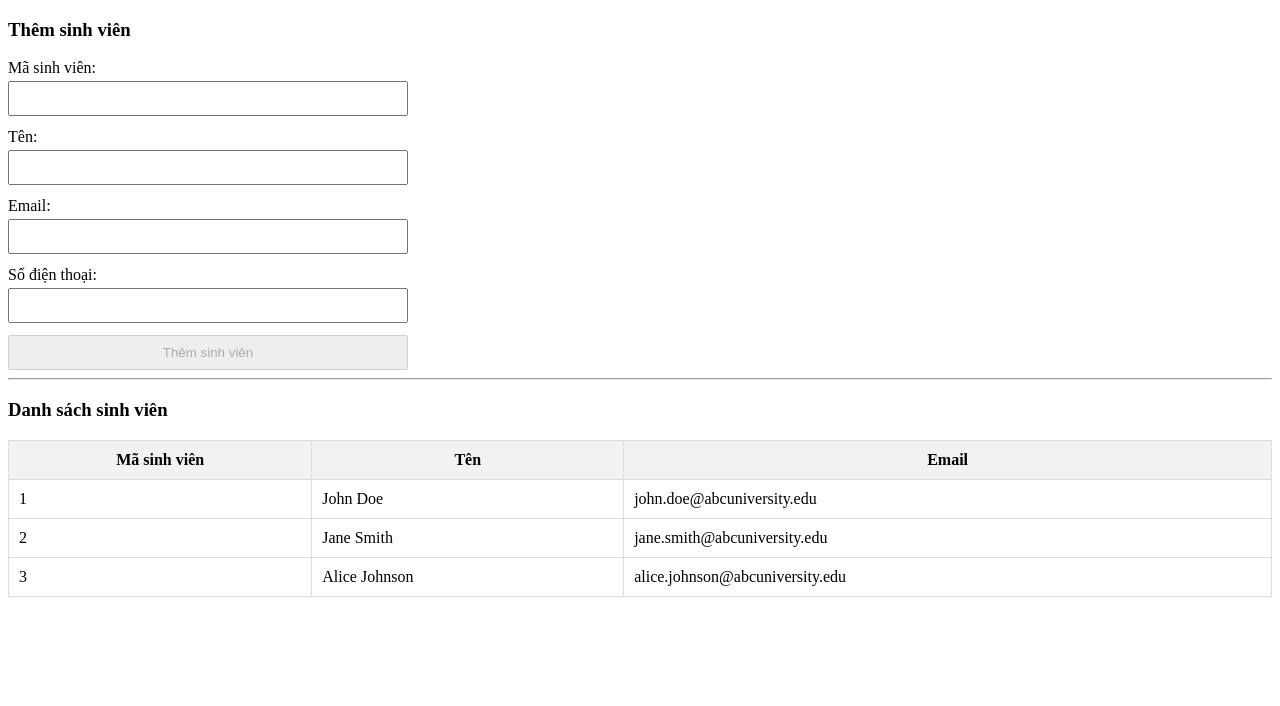
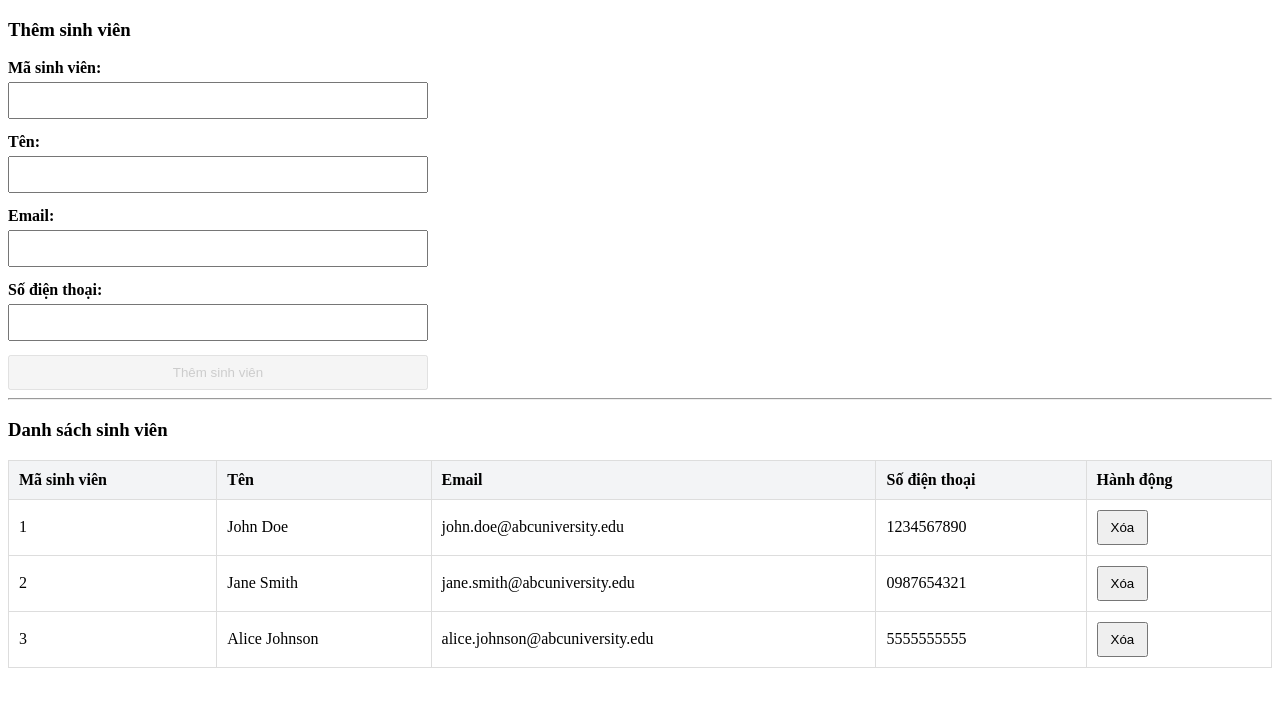
Before and after one commit to hoangbt5333/Student-Management, an Angular app: page / in a window 1280 px wide. Shown: the top 706 px of the page. Built offline with nearby package versions, Linux system fonts and the light colour scheme.

Commit message:
complete func addStudent and deleteStudent

```diff
--- a/src/app/pages/student-list/student-list.css
+++ b/src/app/pages/student-list/student-list.css
@@ -1,35 +1,27 @@
-table {
-    width: 100%;
-    border-collapse: collapse;
-}
-
-th, td {
-    border: 1px solid #ddd;
-    padding: 10px;
-}
-
-th {
-    background-color: #f2f2f2;
-}
 
 form {
   display: flex;
   flex-direction: column;
-  gap: 12px;
-  max-width: 400px;
+  gap: 14px;
+  max-width: 420px;
 }
 
-input {
+form label {
   display: block;
+  margin-bottom: 5px;
+  font-weight: 600;
+}
+
+form input {
   width: 100%;
   box-sizing: border-box;
-  padding: 8px;
-  margin-top: 4px;
+  padding: 9px;
 }
 
 .error {
-  color: red;
-  margin: 4px 0;
+  color: #dc2626;
+  margin: 5px 0 0;
+  font-size: 14px;
 }
 
 button {
@@ -39,4 +31,22 @@ button {
 
 button:disabled {
   cursor: not-allowed;
+  opacity: 0.6;
 }
+
+table {
+  width: 100%;
+  border-collapse: collapse;
+  margin-top: 12px;
+}
+
+th,
+td {
+  border: 1px solid #ddd;
+  padding: 10px;
+  text-align: left;
+}
+
+th {
+  background: #f3f4f6;
+}
--- a/src/app/pages/student-list/student-list.html
+++ b/src/app/pages/student-list/student-list.html
@@ -60,6 +60,8 @@
                 <th>Mã sinh viên</th>
                 <th>Tên</th>
                 <th>Email</th>
+                <th>Số điện thoại</th>
+                <th>Hành động</th>
             </tr>
         </thead>
         <tbody>
@@ -68,6 +70,10 @@
                     <td>{{ student.id }}</td>
                     <td>{{ student.name }}</td>
                     <td>{{ student.email }}</td>
+                    <td>{{ student.phone }}</td>
+                    <td>
+                        <button class="btn btn-danger" (click)="deleteStudent(student.id)">Xóa</button>
+                    </td>
                 </tr>
             }
         </tbody>
--- a/src/app/pages/student-list/student-list.ts
+++ b/src/app/pages/student-list/student-list.ts
@@ -1,6 +1,12 @@
 import { Component, inject } from '@angular/core';
 import { FormBuilder, ReactiveFormsModule, Validators } from '@angular/forms';
 
+interface Student {
+  id: string;
+  name: string;
+  email: string;
+  phone: string;
+}
 
 @Component({
   imports: [ ReactiveFormsModule],
@@ -13,9 +19,9 @@ export class StudentList {
   private fb = inject(FormBuilder);
 
   students = [
-    { id: 1, name: 'John Doe', email: 'john.doe@abcuniversity.edu' },
-    { id: 2, name: 'Jane Smith', email: 'jane.smith@abcuniversity.edu' },
-    { id: 3, name: 'Alice Johnson', email: 'alice.johnson@abcuniversity.edu' },
+    { id: '1', name: 'John Doe', email: 'john.doe@abcuniversity.edu', phone: '1234567890' },
+    { id: '2', name: 'Jane Smith', email: 'jane.smith@abcuniversity.edu', phone: '0987654321' },
+    { id: '3', name: 'Alice Johnson', email: 'alice.johnson@abcuniversity.edu', phone: '5555555555' },
   ];
 
   studentForm = this.fb.group({
@@ -25,13 +31,34 @@ export class StudentList {
     phone: ['', [Validators.required, Validators.pattern(/^[0-9]{10}$/)]],
   });
 
-  addStudent() {
+  addStudent(): void {
     if (this.studentForm.invalid) {
       this.studentForm.markAllAsTouched();
       return;
     }
 
-    console.log(this.studentForm.getRawValue());
+    const formValue = this.studentForm.getRawValue();
+
+    const isDuplicateId = this.students.some(student => student.id === formValue.id);
+
+    if (isDuplicateId) {
+      alert('Mã sinh viên đã tồn tại.');
+      return;
+    }
+
+    const newStudent:Student = {
+      id: formValue.id!,
+      name: formValue.name!,
+      email: formValue.email!,
+      phone: formValue.phone!,
+    };
+
+    this.students = [...this.students, newStudent];
+
+    this.studentForm.reset();
   }
 
+  deleteStudent(studentId: string): void {
+    this.students = this.students.filter(student => student.id !== studentId);
+  }
 }
```
